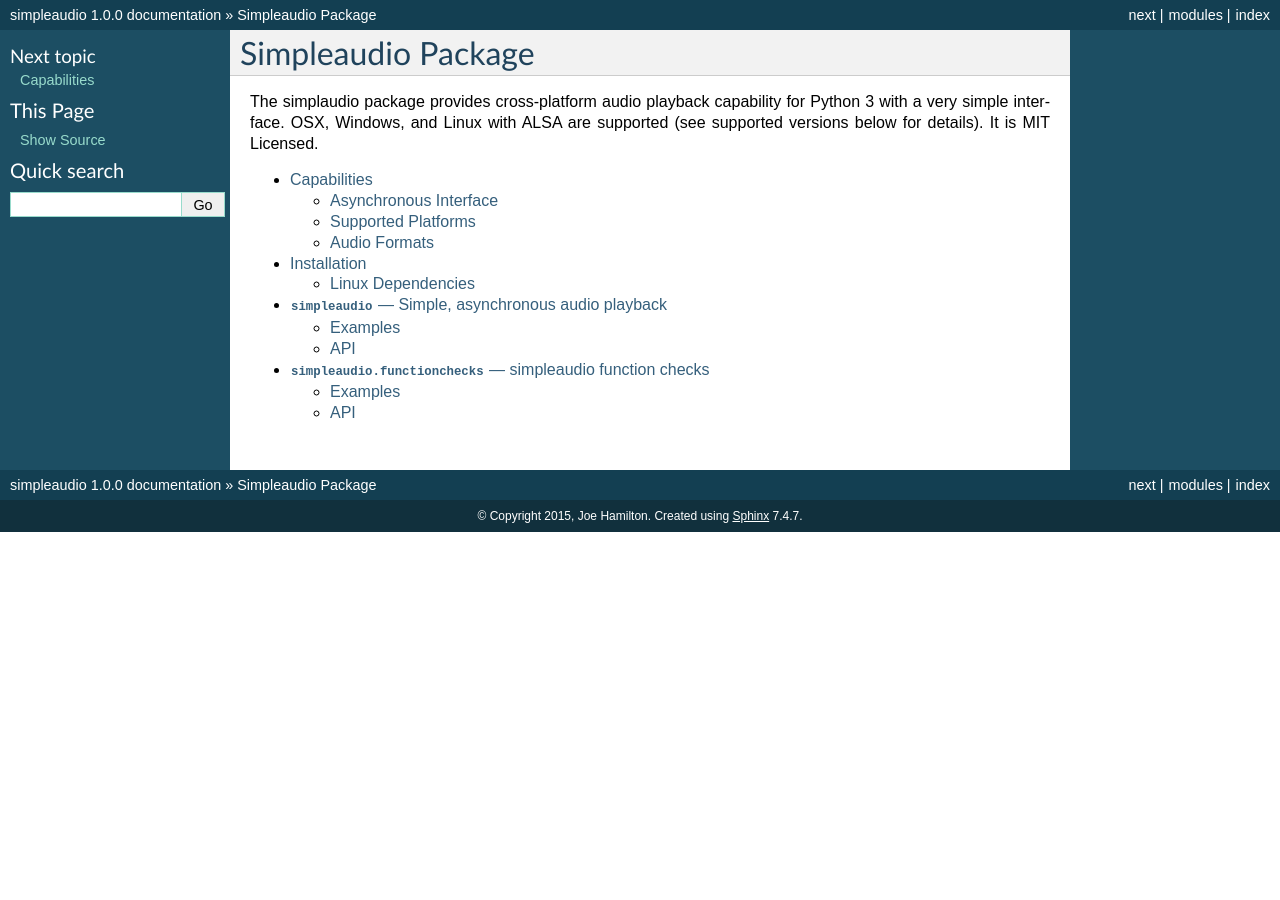
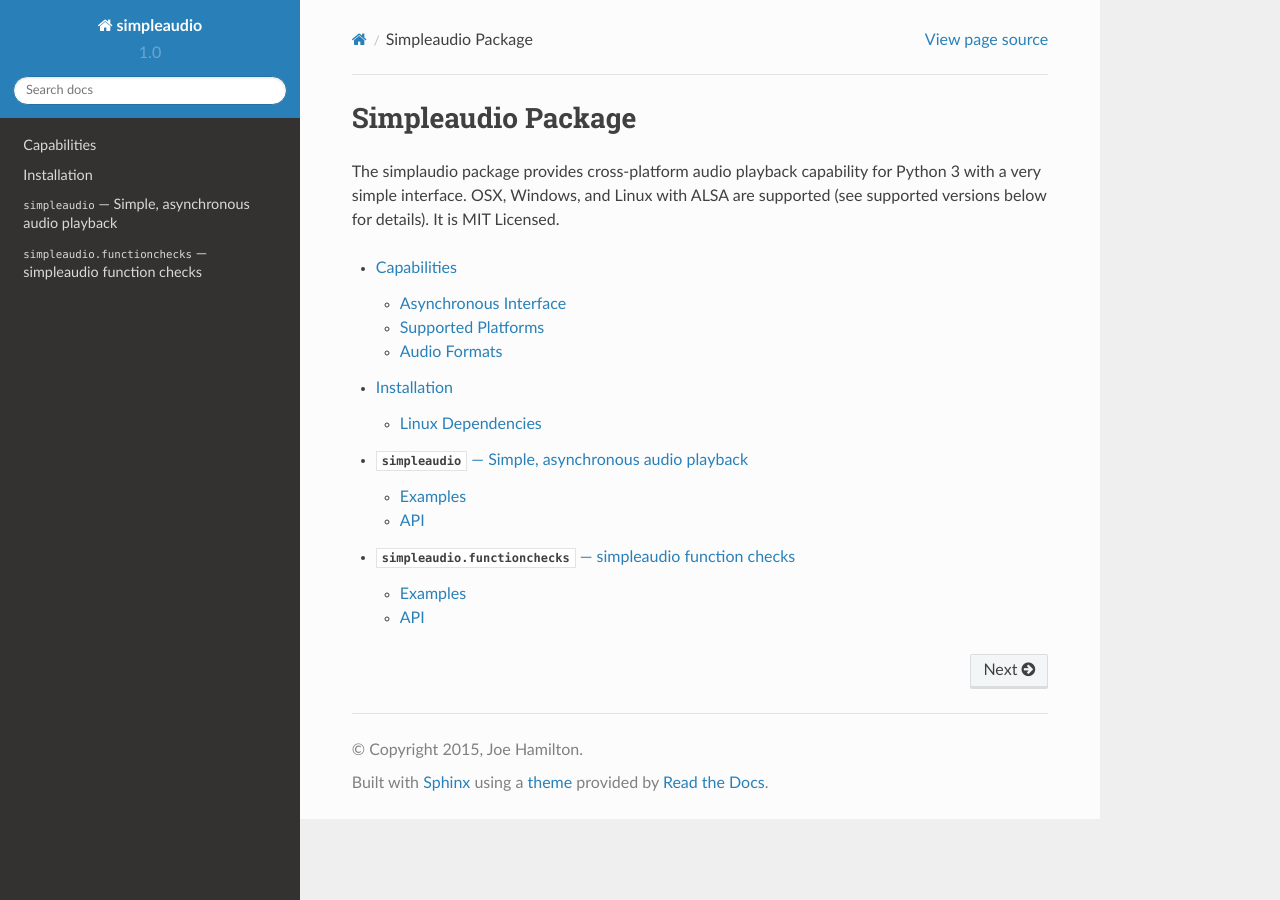
Before and after one commit to hamiltron/py-simple-audio, a Sphinx documentation site: the page built from docs/index.rst, in a window 1280 px wide. Built offline with Sphinx 7.4.7 and the Read the Docs theme 2.0.0, drawn with Linux system fonts in a browser that asks for light colours.

Commit message:
updated docs theme

```diff
--- a/docs/conf.py
+++ b/docs/conf.py
@@ -111,8 +111,7 @@
 
 # The theme to use for HTML and HTML Help pages.  See the documentation for
 # a list of builtin themes.
-# html_theme = 'alabaster'
-html_theme = 'classic'
+html_theme = 'sphinx_rtd_theme'
 
 # Theme options are theme-specific and customize the look and feel of a theme
 # further.  For a list of options available for each theme, see the
```
